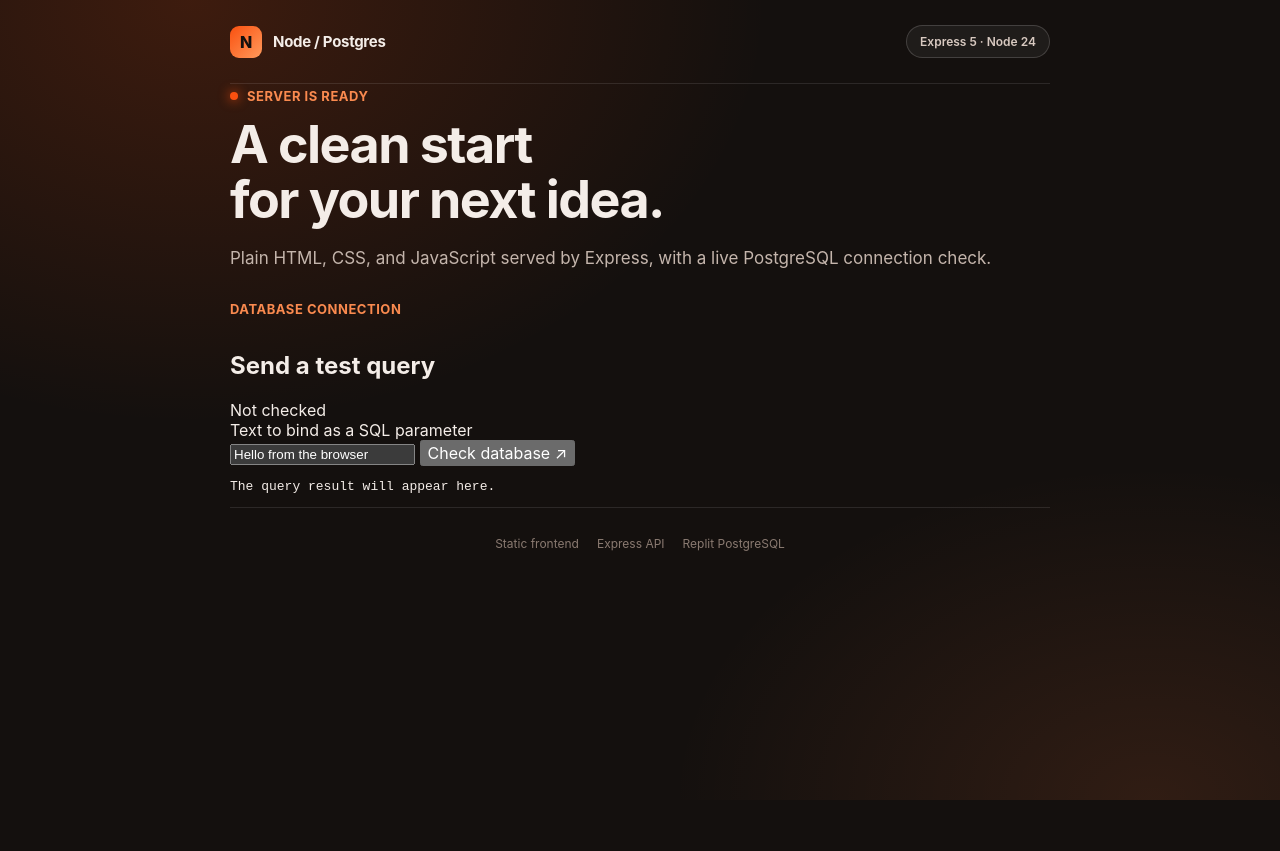
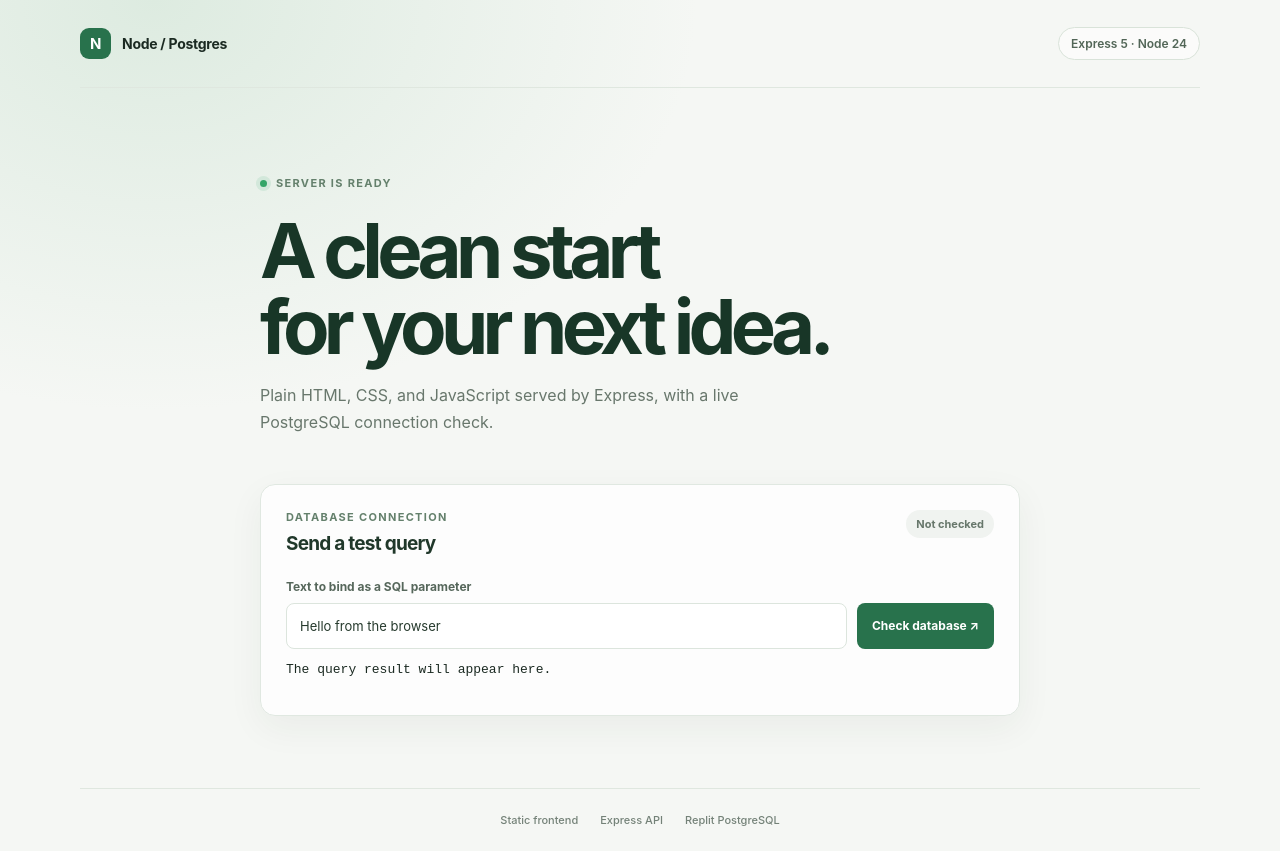
Before and after one commit to 400580-svg/quiz-page, a website: page public/index.html in a window 1280 px wide. Before the commit the page ends 800 px from the top, so only its background shows below. Drawn offline with Linux system fonts and the light colour scheme.

```diff
--- a/public/styles.css
+++ b/public/styles.css
@@ -1,28 +1,35 @@
 :root {
-  color-scheme: dark;
-  font-family: Inter, ui-sans-serif, system-ui, -apple-system, "Segoe UI", sans-serif;
-  color: #f4ede8;
-  background: #14100e;
+  color-scheme: light;
+  font-family: Inter, ui-sans-serif, system-ui, -apple-system, BlinkMacSystemFont, "Segoe UI", sans-serif;
+  color: #1b2a22;
+  background: #f5f7f4;
+  font-synthesis: none;
   text-rendering: optimizeLegibility;
   -webkit-font-smoothing: antialiased;
+  -moz-osx-font-smoothing: grayscale;
+  font-optical-sizing: auto;
 }
 
-* { box-sizing: border-box; }
+* {
+  box-sizing: border-box;
+}
 
 body {
   min-width: 320px;
   min-height: 100vh;
   margin: 0;
   background:
-    radial-gradient(ellipse at 15% 0%, rgba(250, 80, 15, 0.18), transparent 36rem),
-    radial-gradient(ellipse at 90% 100%, rgba(255, 120, 60, 0.12), transparent 30rem),
-    #14100e;
+    radial-gradient(ellipse at 12% 0%, rgba(199, 224, 206, 0.52), transparent 34rem),
+    #f5f7f4;
 }
 
-button { font: inherit; cursor: pointer; }
+button,
+input {
+  font: inherit;
+}
 
 .shell {
-  width: min(100% - 48px, 820px);
+  width: min(100% - 48px, 1120px);
   min-height: 100vh;
   margin: 0 auto;
   display: flex;
@@ -30,11 +37,11 @@
 }
 
 .topbar {
-  height: 84px;
+  height: 88px;
   display: flex;
   justify-content: space-between;
   align-items: center;
-  border-bottom: 1px solid rgba(255, 255, 255, 0.1);
+  border-bottom: 1px solid #dfe7df;
 }
 
 .brand {
@@ -42,133 +49,246 @@
   gap: 11px;
   align-items: center;
   color: inherit;
-  font-size: 15px;
+  font-size: 14px;
   font-weight: 700;
   text-decoration: none;
   letter-spacing: -0.02em;
 }
 
 .brand-mark {
-  width: 32px;
-  height: 32px;
+  width: 31px;
+  height: 31px;
   display: grid;
   place-items: center;
   border-radius: 9px;
-  color: #14100e;
-  background: linear-gradient(135deg, #fa500f, #ff9a5c);
-  font-size: 16px;
-  font-weight: 800;
+  color: white;
+  background: #28724c;
+  font-size: 15px;
 }
 
 .version-pill {
-  padding: 8px 13px;
-  border: 1px solid rgba(255, 255, 255, 0.16);
+  padding: 8px 12px;
+  border: 1px solid #d9e3d9;
   border-radius: 999px;
-  color: #d8c9c0;
-  background: rgba(255, 255, 255, 0.05);
+  color: #526657;
+  background: rgba(255, 255, 255, 0.6);
   font-size: 12px;
   font-weight: 600;
 }
 
-.quiz-card {
+.hero {
   flex: 1;
-  width: min(100%, 640px);
+  width: min(100%, 760px);
   margin: 0 auto;
-  padding: clamp(40px, 8vh, 80px) 0;
+  padding: clamp(68px, 11vh, 120px) 0 72px;
 }
 
 .eyebrow {
-  display: inline-flex;
-  gap: 9px;
-  align-items: center;
-  margin: 0 0 14px;
-  color: #fa8a4f;
-  font-size: 13px;
-  font-weight: 700;
-  letter-spacing: 0.04em;
+  margin: 0;
+  color: #64806c;
+  font-size: 11px;
+  line-height: 1.4;
+  font-weight: 750;
+  letter-spacing: 0.12em;
   text-transform: uppercase;
 }
 
+.hero > .eyebrow {
+  display: flex;
+  gap: 9px;
+  align-items: center;
+}
+
 .status-dot {
-  width: 8px;
-  height: 8px;
+  width: 7px;
+  height: 7px;
   border-radius: 50%;
-  background: #fa500f;
-  box-shadow: 0 0 12px #fa500f;
+  background: #34a568;
+  box-shadow: 0 0 0 4px rgba(52, 165, 104, 0.12);
 }
 
 h1 {
-  margin: 0 0 18px;
-  font-size: clamp(34px, 6vw, 52px);
-  line-height: 1.05;
-  letter-spacing: -0.03em;
+  margin: 22px 0 18px;
+  color: #183627;
+  font-size: clamp(46px, 8vw, 76px);
+  line-height: 0.99;
+  font-w
+eight: 650;
+  letter-spacing: -0.075em;
 }
 
-.intro { color: #c4b5ac; font-size: 17px; line-height: 1.6; margin: 0 0 26px; }
-
-.btn-primary {
-  padding: 13px 24px;
-  border: none;
-  border-radius: 12px;
-  color: #14100e;
-  background: linear-gradient(135deg, #fa500f, #ff9a5c);
-  font-size: 15px;
-  font-weight: 700;
-  transition: transform 0.15s ease, box-shadow 0.15s ease;
+.intro {
+  max-width: 510px;
+  margin: 0;
+  color: #68776c;
+  font-size: 16px;
+  line-height: 1.7;
 }
 
-.btn-primary:hover { transform: translateY(-2px); box-shadow: 0 8px 24px rgba(250, 80, 15, 0.35); }
+.check-card {
+  margin-top: 48px;
+  padding: 25px;
+  border: 1px solid #e0e8e1;
+  border-radius: 15px;
+  background: rgba(255, 255, 255, 0.82);
+  box-shadow: 0 12px 36px rgba(28, 54, 38, 0.055);
+}
 
-.meta-row {
+.card-heading {
   display: flex;
   justify-content: space-between;
-  margin-bottom: 22px;
-  font-size: 13px;
-  font-weight: 700;
-  color: #d8c9c0;
+  align-items: flex-start;
+  gap: 20px;
+  margin-bottom: 24px;
 }
 
-.progress {
-  padding: 6px 12px;
-  border-radius: 999px;
-  border: 1px solid rgba(255, 255, 255, 0.14);
+.card-heading h2 {
+  margin: 6px 0 0;
+  color: #20382a;
+  font-size: 19px;
+  font-weight: 650;
+  letter-spacing: -0.04em;
 }
 
-.score { padding: 6px 12px; color: #fa8a4f; }
-
-.question {
-  margin: 0 0 22px;
-  font-size: clamp(21px, 3.6vw, 27px);
-  line-height: 1.3;
-  letter-spacing: -0.02em;
+.db-status {
+  padding: 7px 10px;
+  border-radius: 999px;
+  color: #67776b;
+  background: #f0f3f0;
+  font-size: 11px;
+  font-weight: 650;
+  white-space: nowrap;
 }
 
-.answers { display: grid; gap: 12px; }
-
-.answer-btn {
-  padding: 15px 18px;
-  text-align: left;
-  border: 1px solid rgba(255, 255, 255, 0.16);
-  border-radius: 12px;
-  background: rgba(255, 255, 255, 0.05);
-  color: inherit;
-  font-size: 16px;
-  transition: border-color 0.15s ease, background 0.15s ease;
+.db-status[data-state="success"] {
+  color: #216541;
+  background: #e7f4eb;
 }
 
-.answer-btn:hover:not(:disabled) { border-color: #fa500f; background: rgba(250, 80, 15, 0.12); }
-.answer-btn.correct { border-color: #3ecf6e; background: rgba(62, 207, 110, 0.15); }
-.answer-btn.wrong { border-color: #ff5a5a; background: rgba(255, 90, 90, 0.15); }
-.answer-btn:disabled { cursor: default; opacity: 0.85; }
+.db-status[data-state="error"] {
+  color: #a43d34;
+  background: #fff0ed;
+}
 
-.feedback { min-height: 24px; margin: 18px 0 0; font-size: 15px; font-weight: 600; color: #fa8a4f; }
+label {
+  display: block;
+  margin-bottom: 9px;
+  color: #56675b;
+  font-size: 12px;
+  font-weight: 650;
+}
+
+.input-row {
+  display: flex;
+  gap: 10px;
+}
+
+input {
+  min-width: 0;
+  flex: 1;
+  height: 46px;
+  padding: 0 13px;
+  border: 1px solid #dce5dd;
+  border-radius: 8px;
+  outline: none;
+  color: #263a2d;
+  background: #fff;
+  font-size: 13px;
+  transition: border-color 150ms, box-shadow 150ms;
+}
+
+input:focus {
+  border-color: #5b9c73;
+  box-shadow: 0 0 0 3px rgba(47, 128, 79, 0.12);
+}
+
+button {
+  height: 46px;
+  padding: 0 15px;
+  border: 0;
+  border-radius: 8px;
+  color: #fff;
+  background: #28724c;
+  cursor: pointer;
+  font-size: 12px;
+  font-weight: 700;
+  white-space: nowrap;
+  transition: background 150ms, transform 150ms;
+}
+
+button:hover {
+  background: #205d3d;
+}
+
+button:active {
+  transform: translateY(1px);
+}
+
+button:focus-visible {
+  outline: 3px solid rgba(40, 114, 76, 0.28);
+  outline-offset: 2px;
+}
+
+.result {
+  min-height: 56px;
+  margin: 16px 0 0;
+  padding: 13px 14px;
+  overflow-wrap: anywhere;
+  border-radius: 8px;
+  color: #617067;
+  backgrou
+nd: #f5f7f5;
+  font-family: ui-monospace, SFMono-Regular, Menlo, Consolas, monospace;
+  font-size: 11px;
+  line-height: 1.6;
+  white-space: pre-wrap;
+}
 
 footer {
+  min-height: 63px;
   display: flex;
-  gap: 18px;
   justify-content: center;
-  padding: 28px 0;
-  border-top: 1px solid rgba(255, 255, 255, 0.1);
-  color: #8a7a71;
-  font-size: 12px;
+  align-items: center;
+  gap: 22px;
+  border-top: 1px solid #dfe7df;
+  color: #748278;
+  font-size: 11px;
+  font-weight: 550;
 }
+
+@media (max-width: 600px) {
+  .shell {
+    width: min(100% - 32px, 1120px);
+  }
+
+  .topbar {
+    height: 72px;
+  }
+
+  .version-pill {
+    padding: 7px 9px;
+    font-size: 10px;
+  }
+
+  .hero {
+    padding: 68px 0 54px;
+  }
+
+  .check-card {
+    margin-top: 38px;
+    padding: 19px;
+  }
+
+  .input-row {
+    flex-direction: column;
+  }
+
+  button {
+    width: 100%;
+  }
+
+  footer {
+    gap: 12px;
+    font-size: 9px;
+  }
+}
```
